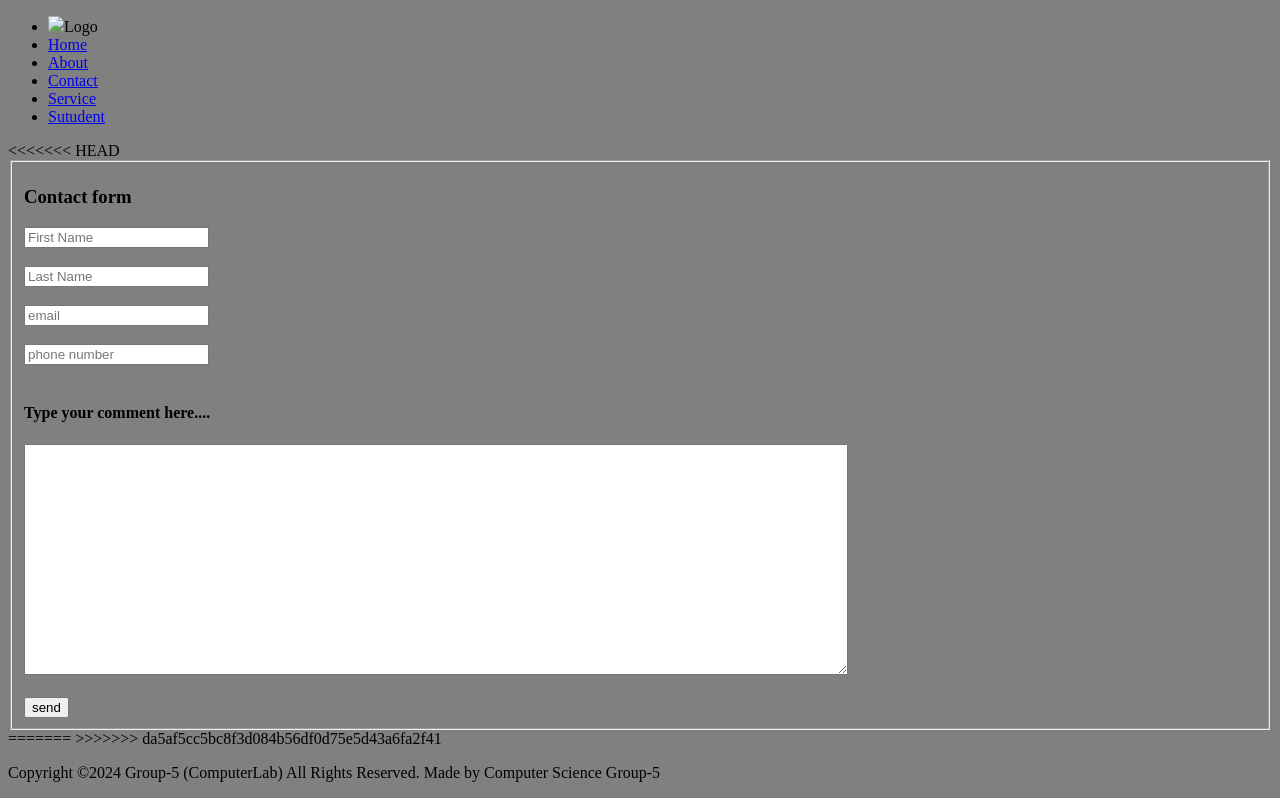
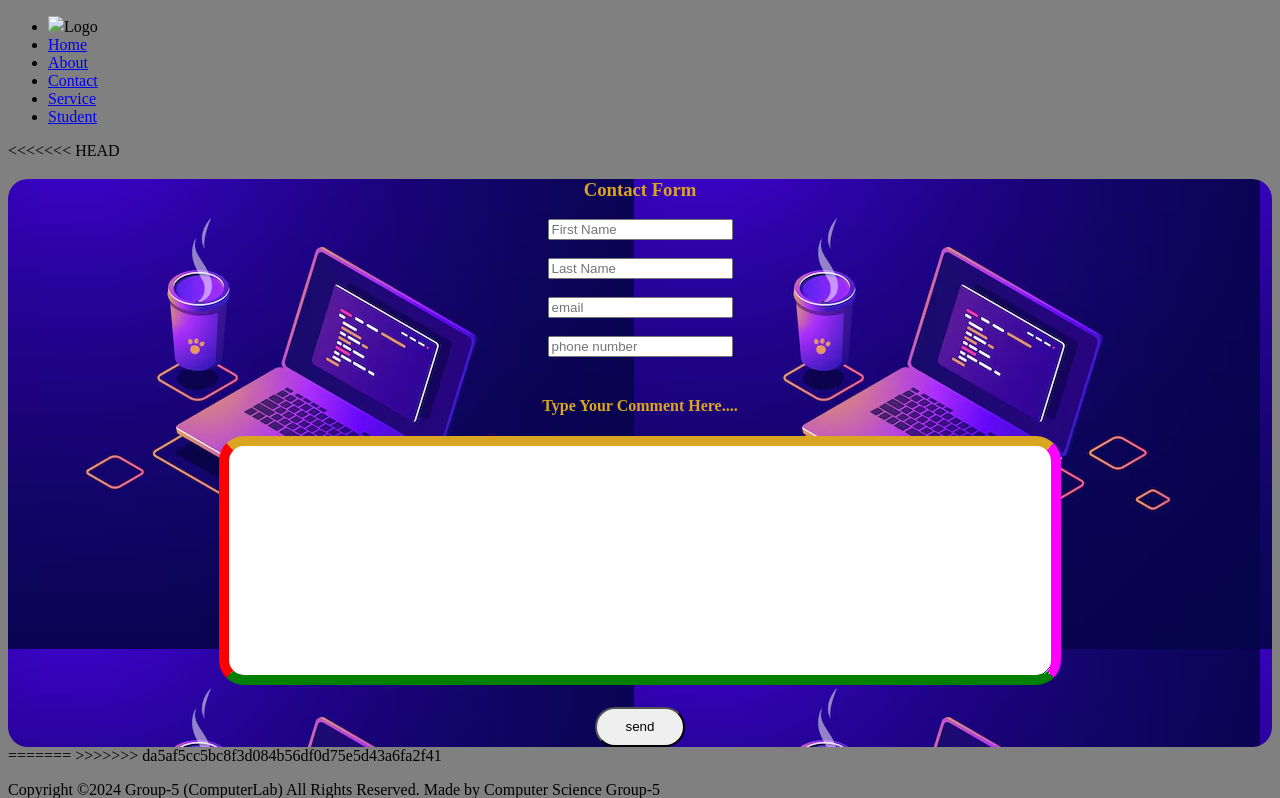
Before and after one commit to Kelbessa02/WebProgrammingGroup-5, a PHP site: page / in a window 1280 px wide. Shown: the top 798 px of the page. Run offline with PHP 8.4, Linux system fonts and the light colour scheme.

Commit message:
add image folder with style. css

```diff
--- a/CSS/Style.css
+++ b/CSS/Style.css
@@ -1,3 +1,36 @@
 Body {
     background-color: gray;
 }
+
+.container {
+    background-image: url(/image/addisu.gif);
+    border-radius: 20px;
+    color: goldenrod;
+    text-transform: capitalize;
+    left: 0;
+    text-align: center;
+
+
+
+
+}
+
+#add {
+    border-radius: 25px;
+    border: 4px solid green;
+    border-left-width: 20px;
+    border-left: 10px solid red;
+    border-top: 10px solid goldenrod;
+    border-right: 10px solid magenta;
+    border-bottom: 10px solid green;
+}
+
+#button {
+    width: 90px;
+    height: 40px;
+    border-radius: 20px;
+}
+
+#button:hover {
+    background-color: goldenrod;
+}
--- a/index.html
+++ b/index.html
@@ -16,19 +16,19 @@
         <li class="logo">
           <img src="# <a href=" # ">Logo</a></li>
           <li>
-            <a href="# ">Home</a>
+            <a href=" # ">Home</a>
           </li>
           <li>
-            <a href="# ">About</a>
+            <a href=" # ">About</a>
           </li>
           <li>
-            <a href="# ">Contact</a>
+            <a href=" # ">Contact</a>
           </li>
           <li>
-            <a href="# ">Service</a>
+            <a href=" # ">Service</a>
           </li>
           <li>
-            <a href="# ">Sutudent</a>
+            <a href=" # ">Student</a>
           </li>
         </ul>
       </div>
@@ -54,10 +54,10 @@
     <section>
 <<<<<<< HEAD
         <!-- Form/Contact Secion -->
-        <div class="container">
-            <fieldset>
+        <div class=" container">
 
-                <form>
+
+          <form class="form">
             <h3>Contact form</h3>
 
             <input type="text" id="FirstName" placeholder="First Name" required>
@@ -73,13 +73,15 @@
             <br>
             <br>
             <h4>Type your comment here....</h4>
-                    <textarea name="" id="" cols="100" rows="15"></textarea>
+            <textarea name="" id="add" cols="100" rows="15"></textarea>
             <br>
             <br>
+            <div class="button">
               <input type="submit" value="send" id="button">
+            </div>
           </form>
 
-            </fieldset>
+
     </div>
     =======
     <!-- Form/Contact Secion -->
@@ -99,4 +101,5 @@
       </div>
     </footer>
 </body>
+
 </html>
```
Also changed, not shown: image/addisu.gif (added). Lines whose indentation alone changed are shown as unchanged.
